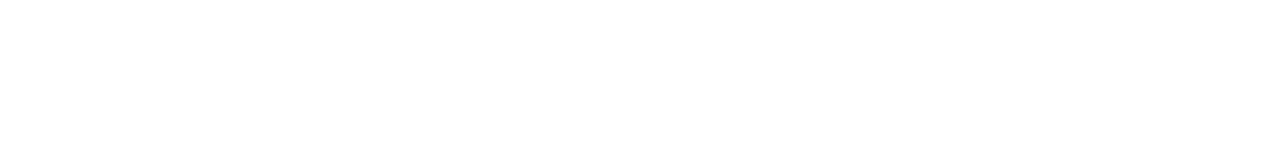
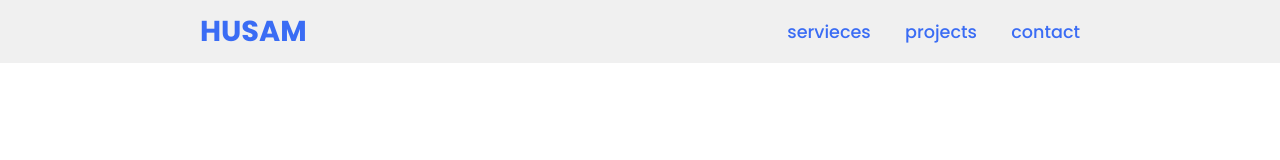
Before and after one commit to htahrawi/My-Website, a plain HTML site: page index.html in a window 1280 px wide. Drawn offline with Linux system fonts and the light colour scheme.

Commit message:
create a header with a nice style related #3

```diff
--- a/index.html
+++ b/index.html
@@ -4,9 +4,18 @@
     <meta charset="UTF-8">
     <meta http-equiv="X-UA-Compatible" content="IE=edge">
     <meta name="viewport" content="width=device-width, initial-scale=1.0">
-    <title>Document</title>
+    <link rel="stylesheet" href="style.css">
+    <title>Husam Al-Tahrawi</title>
 </head>
 <body>
+    <header>
+        <a href="#" class="logo">Husam</a>
+        <nav class="navigation">
+            <a href="#services">servieces</a>
+            <a href="#projects">projects</a>
+            <a href="#contact">contact</a>
+        </nav>
+    </header>
 
 </body>
 </html>
--- a/style.css
+++ b/style.css
@@ -0,0 +1,39 @@
+@import url('https://fonts.googleapis.com/css2?family=Montserrat&family=Poppins:ital,wght@0,100;0,200;0,300;0,400;0,500;0,600;0,700;0,800;0,900;1,100;1,200;1,300;1,400;1,500;1,600;1,700;1,800;1,900&display=swap');
+
+*{
+    font-family: 'Poppins', sans-serif;
+    margin: 0;
+    padding: 0;
+    box-sizing: border-box;
+    scroll-behavior: smooth;
+}
+
+header{
+    background-color: #f0f0f0;
+    width: 100%;
+    position: fixed;
+    z-index: 999;
+    display: flex;
+    justify-content: space-between;
+    align-items: center;
+    padding: 10px 200px;
+}
+.logo{
+    text-decoration: none;
+    color: #3a6cf4;
+    text-transform: uppercase;
+    font-weight: 700;
+    font-size: 1.8em;
+}
+
+.navigation a{
+    color: #3a6cf4 ;
+    text-decoration: none;
+    font-weight: 500;
+    font-size: 1.1em ;
+    padding-left: 30px;
+}
+
+.navigation a:hover{
+    color: #9773e9;
+}
```
